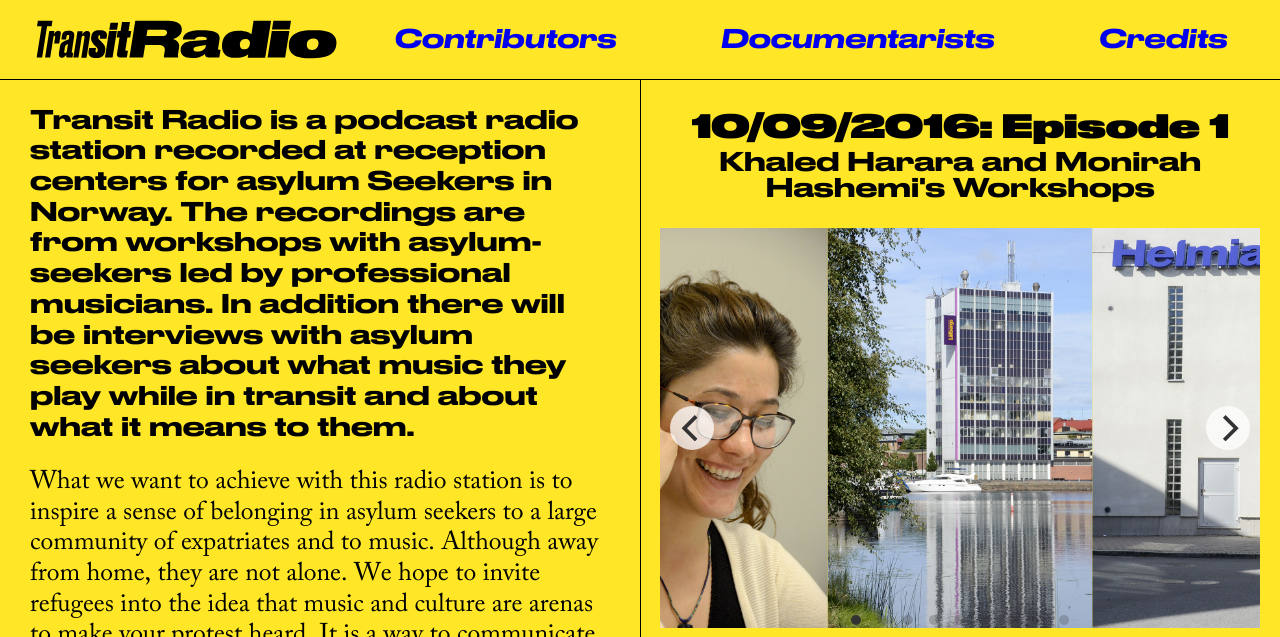
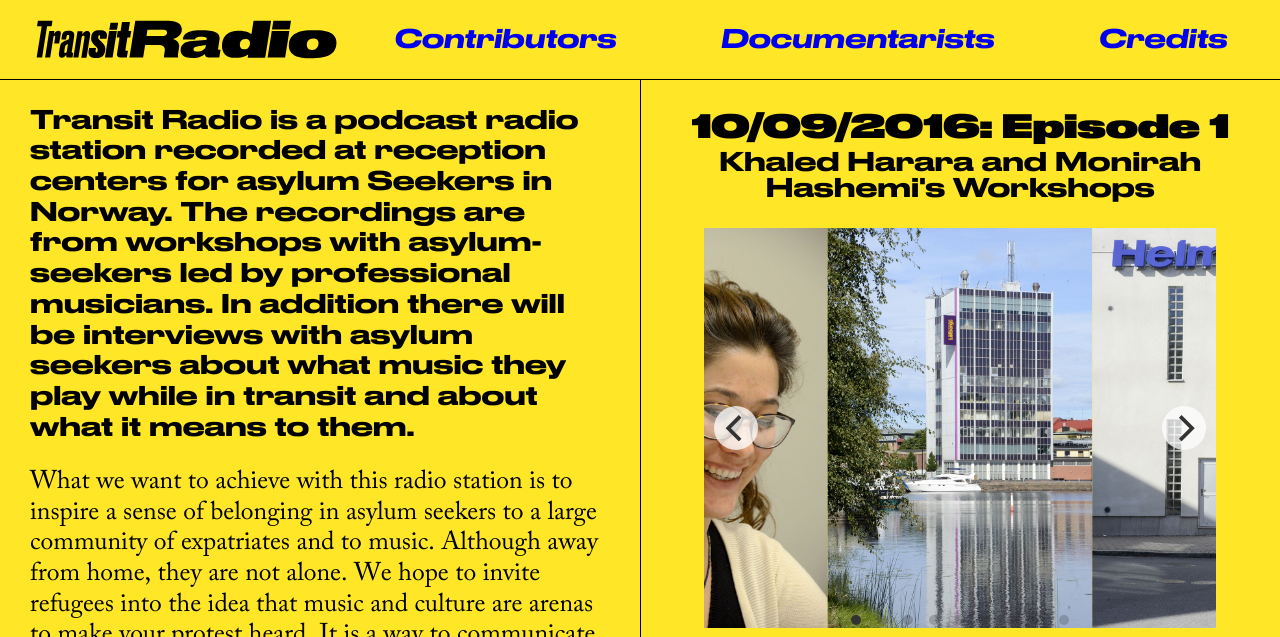
Before and after one commit to BobbyBrights/transitradio, a website: page app/index.html in a window 1280 px wide. Shown: the top 637 px of the page. Drawn offline with nearby package versions, Linux system fonts and the light colour scheme; some packages are replaced by stand-ins of ours; files that its build step writes are made by us from their sources; a script that the page names is missing; a small style sheet from the web is missing; files whose address does not match are found by name.

Commit message:
Getting flickity style right

```diff
--- a/app/styles/_boxes.scss
+++ b/app/styles/_boxes.scss
@@ -147,7 +147,7 @@
 
   .box__slideshow-flickity {
     height: 400px;
-    width: 600px;
+    width: 80%;
     margin-left: auto;
     margin-right: auto;
 
@@ -158,10 +158,14 @@
     }
   }
 
+  .flickity-viewport {
+    max-height: 400px;
+  }
+
   .box__slideshow-flickity-cell {
-    max-height: 400px;
-    width: auto;
-    // transform: translateY(-25%);
+    width: auto; /* full width */
+    height: 400px; /* height of carousel */
+    // margin-right: 10px;
   }
 }
 
```
